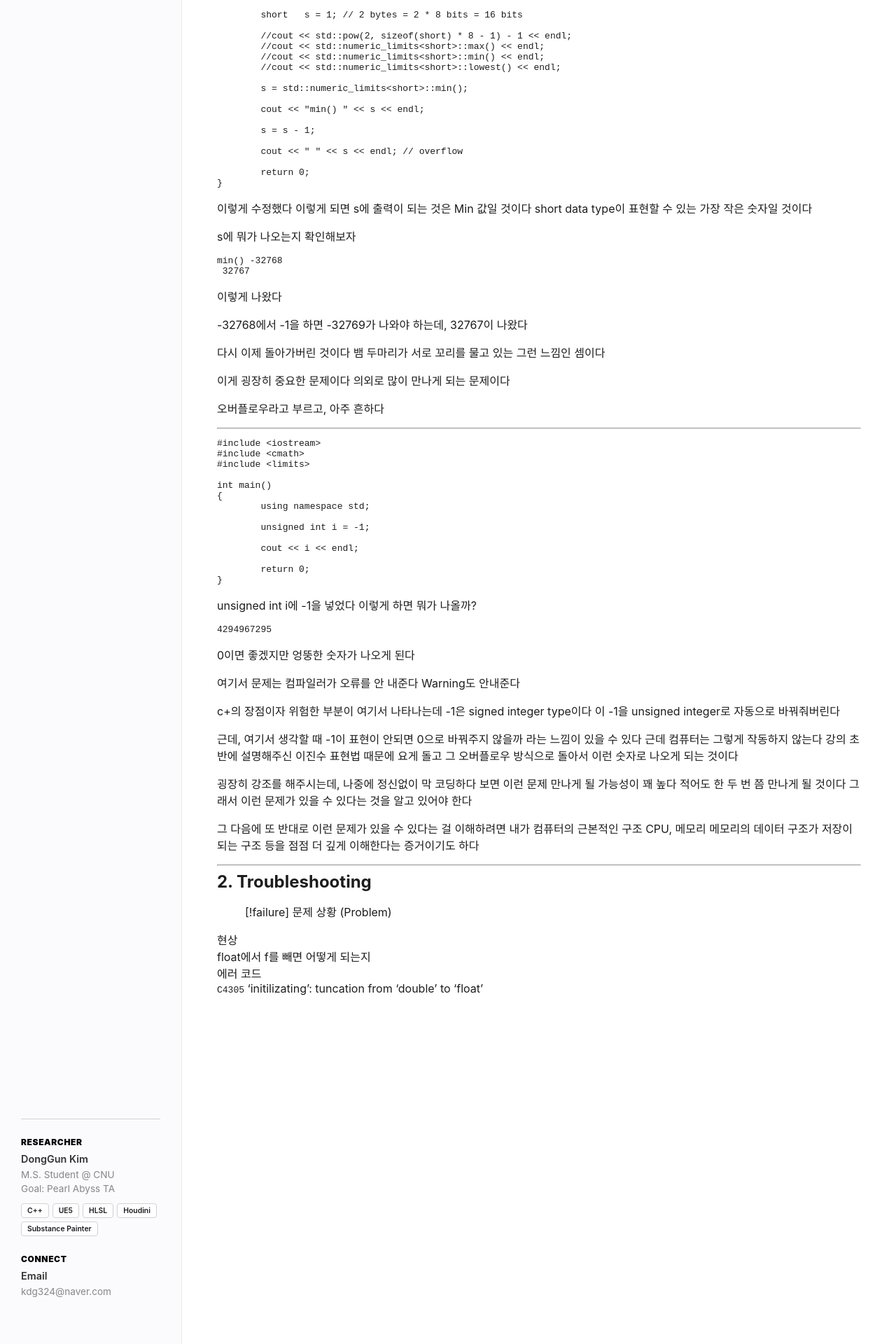
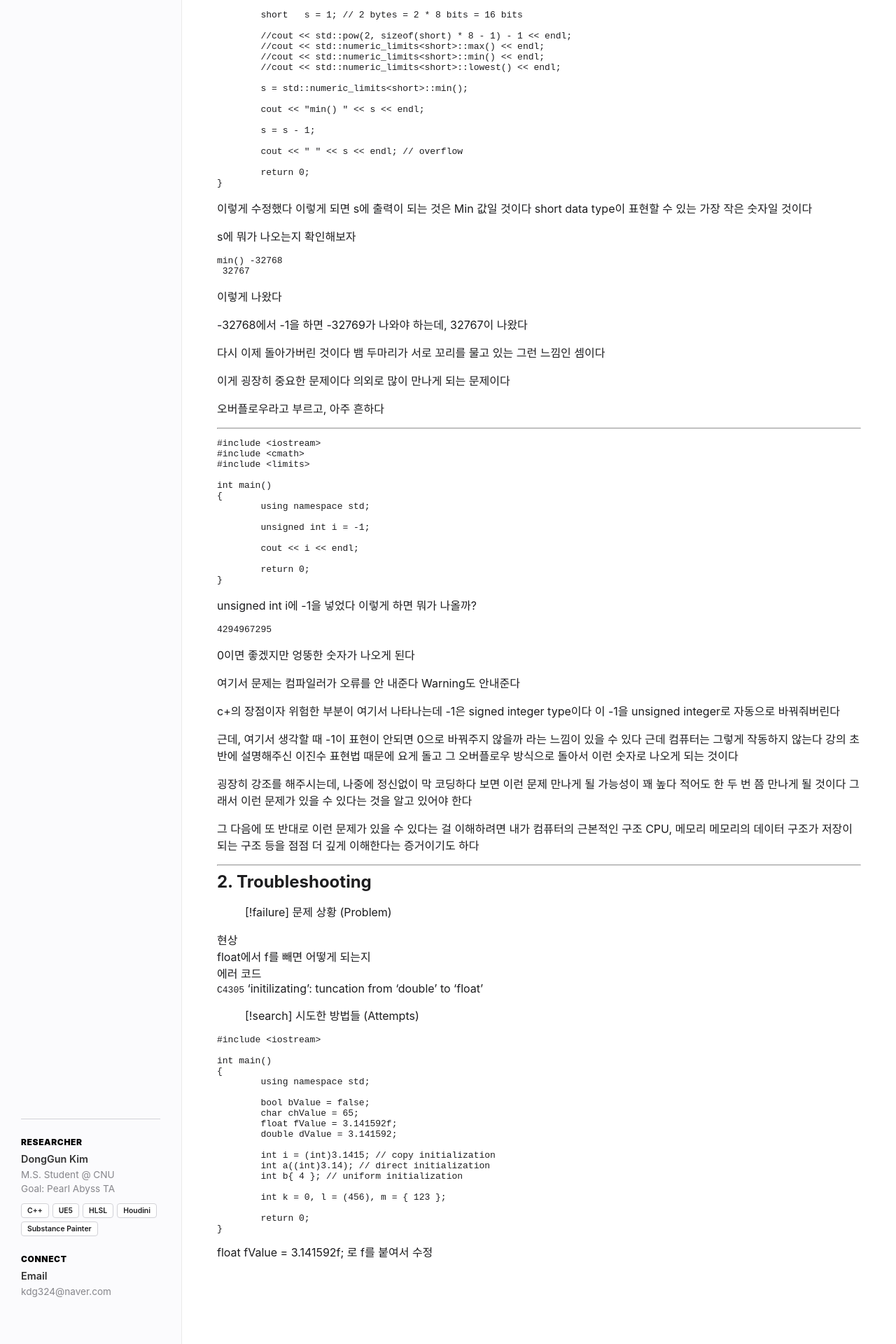
Before and after one commit to KimDongGun324/kimdonggun324.github.io, a Jekyll site: the page built from daily-study/posts/2025/12/18.md, in a window 1280 px wide. Shown: the part 2930-4850 px from the top of the page at 70% size. Built offline with Jekyll 4.4.1, drawn with Linux system fonts in a browser that asks for light colours; some web fonts are replaced; our own code applies the rules of GitHub Pages for plain Markdown files.

Commit message:
Update 18.md

````diff
--- a/daily-study/posts/2025/12/18.md
+++ b/daily-study/posts/2025/12/18.md
@@ -295,3 +295,30 @@ c+의 장점이자 위험한 부분이 여기서 나타나는데 -1은 signed in
 
 - 에러 코드
 	- `C4305` 'initilizating': tuncation from 'double' to 'float'
+
+
+> [!search] 시도한 방법들 (Attempts)
+
+```C++
+#include <iostream>
+
+int main()
+{
+	using namespace std;
+
+	bool bValue = false;
+	char chValue = 65;
+	float fValue = 3.141592f;
+	double dValue = 3.141592;
+
+	int i = (int)3.1415; // copy initialization
+	int a((int)3.14); // direct initialization
+	int b{ 4 }; // uniform initialization
+
+	int k = 0, l = (456), m = { 123 };
+
+	return 0;
+}
+```
+
+- float fValue = 3.141592f; 로 f를 붙여서 수정
````
